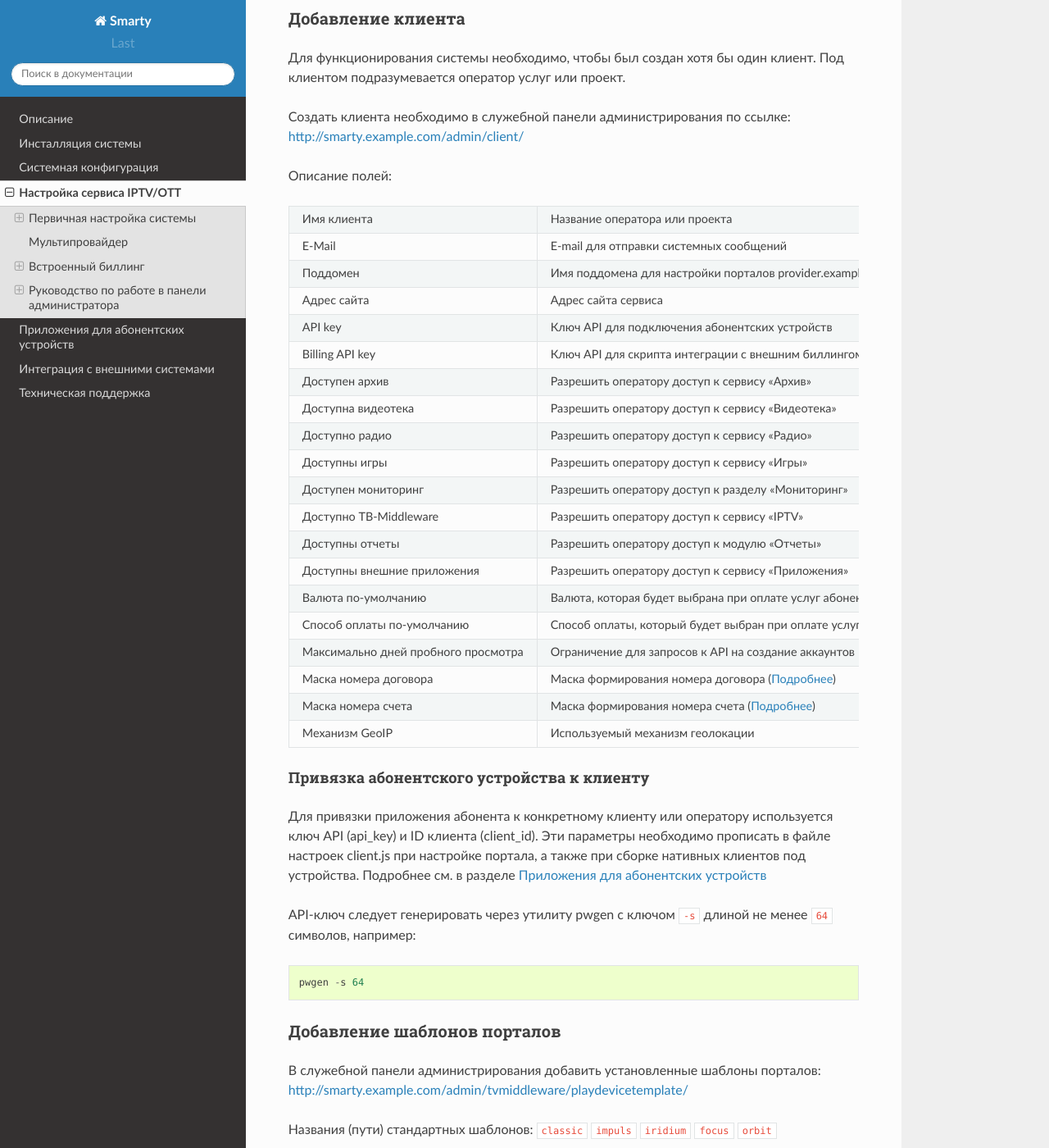
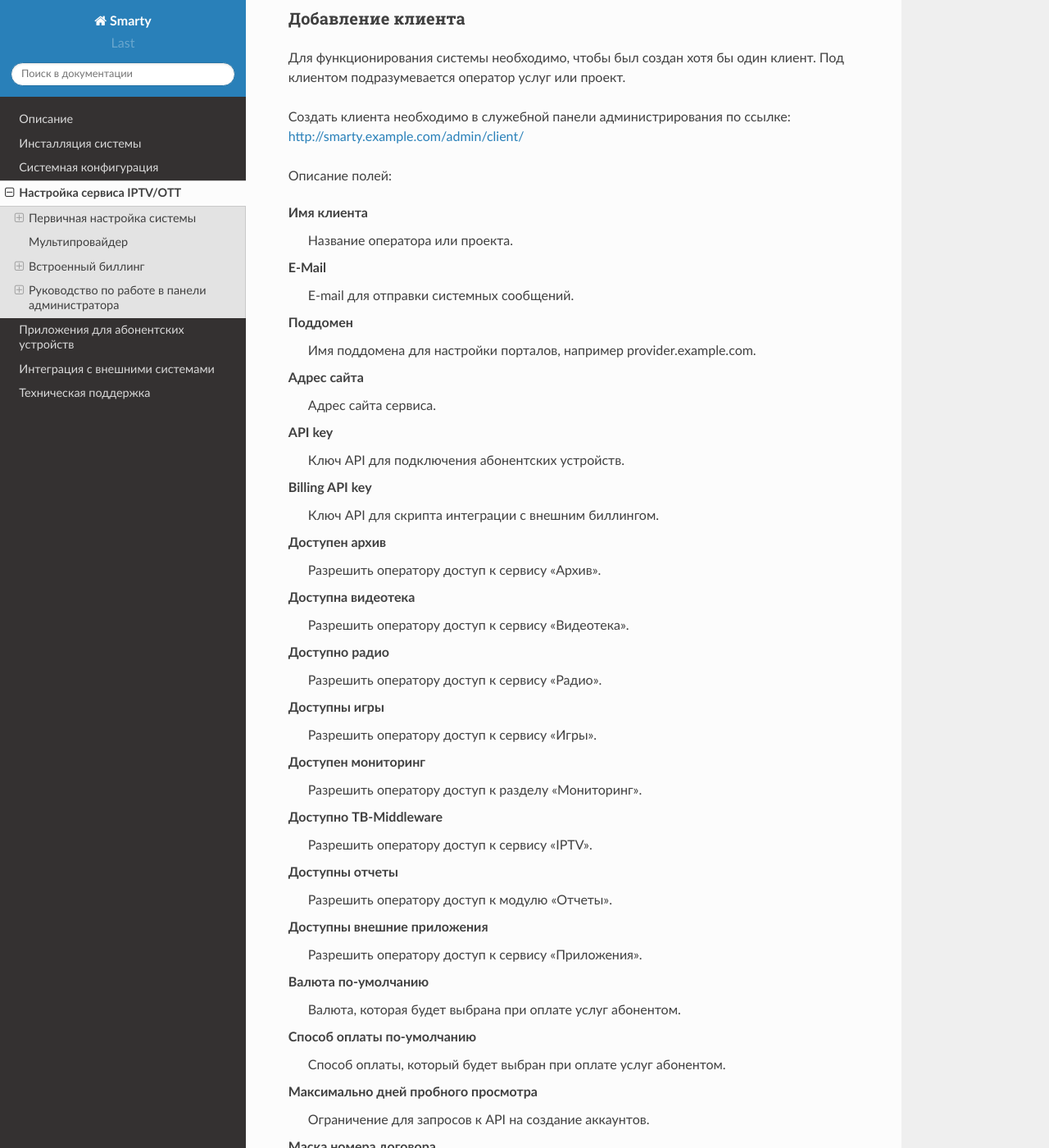
Before and after one commit to sergey-yakovlev/smarty-docs, a Sphinx documentation site: the page built from source/service_configuration.rst, in a window 1280 px wide and 1400 px high, scrolled down 538 px. Shown: the whole window at 82% size. Built offline with Sphinx 7.4.7 and the Read the Docs theme 2.0.0, drawn with Linux system fonts in a browser that asks for light colours; some of the changed text lies outside the part shown.

```diff
--- a/source/service_configuration.rst
+++ b/source/service_configuration.rst
@@ -35,47 +35,65 @@
 
 Описание полей:
 
-+-------------------------------------+------------------------------------------------------------------------------+
-| Имя клиента                         | Название оператора или проекта                                               |
-+-------------------------------------+------------------------------------------------------------------------------+
-| E-Mail                              | E-mail для отправки системных сообщений                                      |
-+-------------------------------------+------------------------------------------------------------------------------+
-| Поддомен                            | Имя поддомена для настройки порталов provider.example.com                    |
-+-------------------------------------+------------------------------------------------------------------------------+
-| Адрес сайта                         | Адрес сайта сервиса                                                          |
-+-------------------------------------+------------------------------------------------------------------------------+
-| API key                             | Ключ API для подключения абонентских устройств                               |
-+-------------------------------------+------------------------------------------------------------------------------+
-| Billing API key                     | Ключ API для скрипта интеграции с внешним биллингом                          |
-+-------------------------------------+------------------------------------------------------------------------------+
-| Доступен архив                      | Разрешить оператору доступ к сервису "Архив"                                 |
-+-------------------------------------+------------------------------------------------------------------------------+
-| Доступна видеотека                  | Разрешить оператору доступ к сервису "Видеотека"                             |
-+-------------------------------------+------------------------------------------------------------------------------+
-| Доступно радио                      | Разрешить оператору доступ к сервису "Радио"                                 |
-+-------------------------------------+------------------------------------------------------------------------------+
-| Доступны игры                       | Разрешить оператору доступ к сервису "Игры"                                  |
-+-------------------------------------+------------------------------------------------------------------------------+
-| Доступен мониторинг                 | Разрешить оператору доступ к разделу "Мониторинг"                            |
-+-------------------------------------+------------------------------------------------------------------------------+
-| Доступно ТВ-Middleware              | Разрешить оператору доступ к сервису "IPTV"                                  |
-+-------------------------------------+------------------------------------------------------------------------------+
-| Доступны отчеты                     | Разрешить оператору доступ к модулю "Отчеты"                                 |
-+-------------------------------------+------------------------------------------------------------------------------+
-| Доступны внешние приложения         | Разрешить оператору доступ к сервису "Приложения"                            |
-+-------------------------------------+------------------------------------------------------------------------------+
-| Валюта по-умолчанию                 | Валюта, которая будет выбрана при оплате услуг абонентом                     |
-+-------------------------------------+------------------------------------------------------------------------------+
-| Способ оплаты по-умолчанию          | Способ оплаты, который будет выбран при оплате услуг абонентом               |
-+-------------------------------------+------------------------------------------------------------------------------+
-| Максимально дней пробного просмотра | Ограничение для запросов к API на создание аккаунтов                         |
-+-------------------------------------+------------------------------------------------------------------------------+
-| Маска номера договора               | Маска формирования номера договора (:ref:`Подробнее <template-engine-docs>`) |
-+-------------------------------------+------------------------------------------------------------------------------+
-| Маска номера счета                  | Маска формирования номера счета (:ref:`Подробнее <template-engine-docs>`)    |
-+-------------------------------------+------------------------------------------------------------------------------+
-| Механизм GeoIP                      | Используемый механизм геолокации                                             |
-+-------------------------------------+------------------------------------------------------------------------------+
+Имя клиента
+    Название оператора или проекта.
+
+E-Mail
+    E-mail для отправки системных сообщений.
+
+Поддомен
+    Имя поддомена для настройки порталов, например provider.example.com.
+
+Адрес сайта
+    Адрес сайта сервиса.
+
+API key
+    Ключ API для подключения абонентских устройств.
+
+Billing API key
+    Ключ API для скрипта интеграции с внешним биллингом.
+
+Доступен архив
+    Разрешить оператору доступ к сервису "Архив".
+
+Доступна видеотека
+    Разрешить оператору доступ к сервису "Видеотека".
+
+Доступно радио
+    Разрешить оператору доступ к сервису "Радио".
+
+Доступны игры
+    Разрешить оператору доступ к сервису "Игры".
+
+Доступен мониторинг
+    Разрешить оператору доступ к разделу "Мониторинг".
+
+Доступно ТВ-Middleware
+    Разрешить оператору доступ к сервису "IPTV".
+
+Доступны отчеты
+    Разрешить оператору доступ к модулю "Отчеты".
+
+Доступны внешние приложения
+    Разрешить оператору доступ к сервису "Приложения".
+
+Валюта по-умолчанию
+    Валюта, которая будет выбрана при оплате услуг абонентом.
+
+Способ оплаты по-умолчанию
+    Способ оплаты, который будет выбран при оплате услуг абонентом.
+
+Максимально дней пробного просмотра
+    Ограничение для запросов к API на создание аккаунтов.
+
+Маска номера договора
+    Маска формирования номера договора (см. :ref:`Документы <smarty-admin-guide-billing-documents>`).
+
+Маска номера счета
+    Маска формирования номера счета (см. :ref:`Документы <smarty-admin-guide-billing-documents>`).
+
+Механизм GeoIP
+    Используемый механизм геолокации (см. :ref:`Настройка гео-локации <geo-settings>`).
 
 .. _mwportals-and-devices-linking:
 
@@ -113,13 +131,14 @@ http://smarty.example.com/admin/tvmiddleware/playdevice/
 
 Описание полей:
 
-+--------------------+-----------------------------------------------------------------+
-| Название           | Название типа устройства                                        |
-+--------------------+-----------------------------------------------------------------+
-| Имеет портал       | Использует ли устройство портал, или работает напрямую с API    |
-+--------------------+-----------------------------------------------------------------+
-| Системное название | Системное название типа устройства, возможные значения см. ниже |
-+--------------------+-----------------------------------------------------------------+
+Название
+    Название типа устройства.
+
+Имеет портал
+    Использует ли устройство портал, или работает напрямую с API.
+
+Системное название
+    Системное название типа устройства, возможные значения см. ниже.
 
 Поддерживаемые типы устройств (системные названия): ``android`` ``android_stb`` ``dune`` ``eltex`` ``lg_netcast``
 ``lg_webos`` ``mag`` ``pc`` ``sagemcom`` ``samsung_smart_tv`` ``tizen_tv`` ``ios`` ``wrt`` ``amino``
@@ -146,13 +165,14 @@ http://smarty.example.com/admin/tvmiddleware/epgsource/
 
 Описание полей:
 
-+---------------------+----------------------------------------------------------------------------------------------+
-| Название источника  | Название для отображения                                                                     |
-+---------------------+----------------------------------------------------------------------------------------------+
-| Имя модуля парсера  | Имя должно соответствовать имени файла с классом парсера в папке /tvmiddleware/epg_parsers/  |
-+---------------------+----------------------------------------------------------------------------------------------+
-| Маска URL           | Предоставляется поставщиком EPG                                                              |
-+---------------------+----------------------------------------------------------------------------------------------+
+Название источника
+    Название для отображения.
+
+Имя модуля парсера
+    Имя должно соответствовать имени файла с классом парсера в папке ``/tvmiddleware/epg_parsers/``.
+
+Маска URL
+    Предоставляется поставщиком EPG.
 
 Существующие парсеры:
 
@@ -171,21 +191,25 @@ http://smarty.example.com/admin/tvmiddleware/epgchannel/
 
 Описание полей:
 
-+----------------------------+------------------------------------------------------------------------------+
-| Название                   | Название канала                                                              |
-+----------------------------+------------------------------------------------------------------------------+
-| URL иконки                 | Путь к иконке, абсолютный или относительный, начиная с /tvmiddleware/media/  |
-+----------------------------+------------------------------------------------------------------------------+
-| Источник EPG               | Имя источника                                                                |
-+----------------------------+------------------------------------------------------------------------------+
-| ID канала в источнике EPG  | ID канала в сервисе источника                                                |
-+----------------------------+------------------------------------------------------------------------------+
-| Номер для сортировки       | Позиция в общем списке, используется для автоматической сортировки оператора |
-+----------------------------+------------------------------------------------------------------------------+
-| Сдвиг в часах              | Сдвиг программы в часах относительно UTC+0                                   |
-+----------------------------+------------------------------------------------------------------------------+
+Название
+    Название канала.
 
-Иконки каналов по-умолчанию находятся по адресу /tvmiddleware/media/img/logo/default/
+URL иконки
+    Путь к иконке, абсолютный или относительный, начиная с ``/tvmiddleware/media/``.
+
+Источник EPG
+    Имя источника.
+
+ID канала в источнике EPG
+    ID канала в сервисе источника.
+
+Номер для сортировки
+    Позиция в общем списке, используется для автоматической сортировки оператора.
+
+Сдвиг в часах
+    Сдвиг программы в часах относительно UTC+0.
+
+Иконки каналов по-умолчанию находятся по адресу ``/tvmiddleware/media/img/logo/default/``.
 
 .. _custom-epg-parser:
 
@@ -347,20 +371,6 @@ III. Встроенный биллинг отключен
 разрешается авторизация в системе даже будучи неактивными, однако им выдается ограниченный данными тарифными планами набор услуг.
 
 Это может быть использовано, например, для бесплатной трансляции каналов 1 и 2 мультиплекса.
-
-.. _documents-rendering:
-
-Формирование документов
------------------------
-
-.. _documents-template-creation:
-
-Создание шаблонов документов
-~~~~~~~~~~~~~~~~~~~~~~~~~~~~
-
-.. _template-engine-docs:
-
-Документация по работе шаблонизатора: http://djbook.ru/rel1.7/#the-template-layer
 
 .. _smarty-admin-guide:
 
@@ -920,11 +934,100 @@ CAS-сервисы
 
 Поиск реализован по полям: *Название*.
 
+.. _smarty-admin-guide-billing-documents:
+
 Документы
 ~~~~~~~~~
 
+Документы предназначены для сохранения во встроенном биллинге таких документов как договор, счет, заказ и других.
+Договор формируется автоматически при создании нового абонента, счет создается автоматически при списании средств.
+На основании созданных договоров и счетов, а также выбранного шаблона можно создавать любые документы, которые будут
+привязаны к абоненту. См. :ref:`Настройка маски номера договора и счета <client-creation>`.
+
+Шаблоны создаются в служебной панели администратора по адресу:
+http://smarty.example.com/admin/billing/documenttemplate/
+
+Документация по работе шаблонизатора: http://djbook.ru/rel1.7/#the-template-layer
+
+Также доступно прямое редактирование договоров и счетов по адресу:
+http://smarty.example.com/admin/billing в соответствующих разделах.
+
+Описание полей:
+
+Название
+    Наименование документа.
+
+Шаблон
+    Используемый шаблон при генерации документа.
+
+Дата
+    Дата создания.
+
+Клиент
+    Абонент, для которого создается документ. Поле заполняется с помощью поиска абонента по имени или фамилии.
+
+Договор
+    Номер договора, к которому относится документ. Если документ не относится к договору, то это поле можно не указывать.
+
+Счет
+    Номер счета, к которому относится документ. Если документ не относится к счету, то это поле можно не указывать.
+
+Генерация созданного документа на основе шаблона производится по иконке со значком "Принтер":
+
+.. image:: img/admin-guide-document-rendering.png
+
+.. _smarty-admin-guide-billing-transactions:
+
 Финансовые операции
 ~~~~~~~~~~~~~~~~~~~
+
+Раздел содержит информацию о движении денежных средств по аккаунтам абонентов.
+В списке показаны следующие данные:
+
+ID
+    Внутренний идентификатор транзакции.
+
+Ext ID
+    Идентификатор транзакции внешней биллинговой или платежной системы.
+
+Клиент
+    ФИО абонента.
+
+Источник
+    Источник зачисления или списания средств, например, это может быть использованный абонентом способ оплаты при
+    использовании встроенного биллинга.
+
+Дата
+    Дата операции.
+
+Обработана
+    Флаг, означающий подтверждена ли транзакция или нет.
+
+Сумма
+    Сумма зачисленная на счет или списанная со счета.
+
+Баланс до
+    Баланс счета абонента до подтверждения транзакции.
+
+Баланс после
+    Баланс счета абонента после подтверждения транзакции.
+
+Примечание
+    Краткое описание операции.
+
+Данные могут добавляться как вручную, так и автоматически в случае использования биллинга
+(см. :ref:`Сценарии взаимодействия с биллинговой системой <billing-integration-scenarios>`).
+Если используется внешняя система биллинга, то для получения списка транзакций в этом разделе необходима синхронизация
+через :ref:`Billing API <billing-api>`.
+
+Поиск здесь представляет собой фильтр, как по одному параметру, так и по нескольким сразу:
+
+.. image:: img/admin-guide-transactions-filter.png
+
+Также доступен экспорт отчета по транзакциям в файл CSV:
+
+.. image:: img/admin-guide-transactions-export.png
+
 
 Услуги
 ------
```
Also changed, not shown: other parts of source/service_configuration.rst (+6 -2 lines), source/img/admin-guide-document-rendering.png (added), source/img/admin-guide-transactions-export.png (added), source/img/admin-guide-transactions-filter.png (added).
